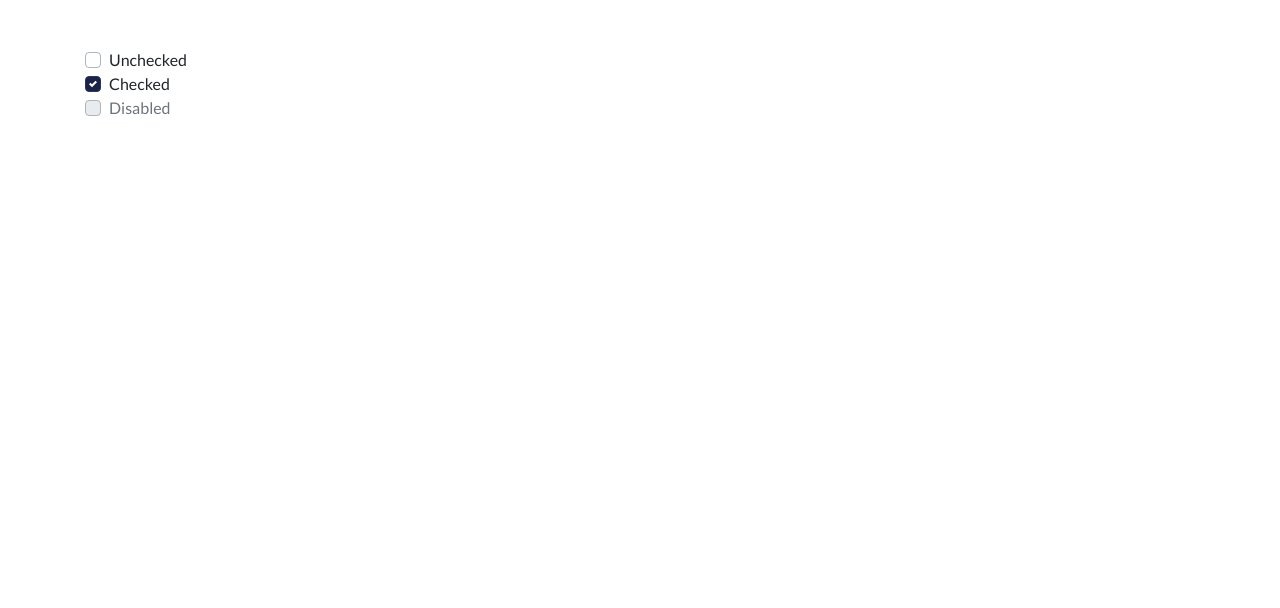
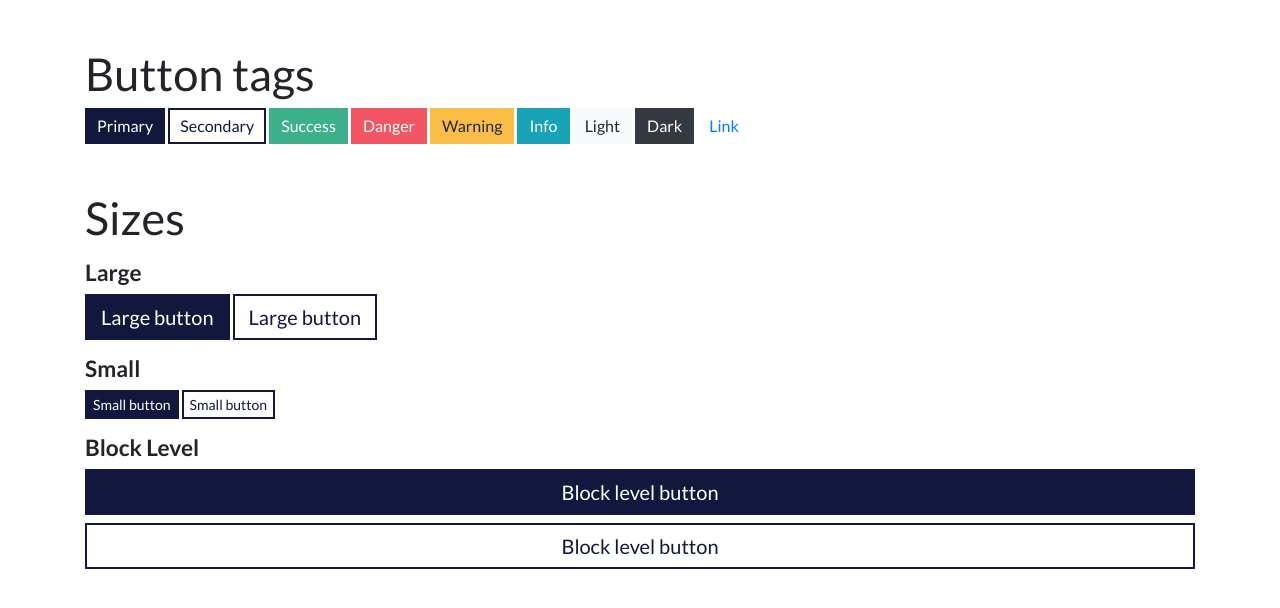
Before and after one commit to NeltaGmbh/framework, a website built with webpack: page index.html in a window 1280 px wide. Built offline with nearby package versions, Linux system fonts and the light colour scheme.

Commit message:
DEV-435 Buttons Developed

```diff
--- a/index.html
+++ b/index.html
@@ -11,23 +11,42 @@
     <div class="container mt-5">
         <div class="row">
             <div class="col-12">
-                <div class="custom-control custom-checkbox">
-                    <input type="checkbox" class="custom-control-input" id="customCheck1">
-                    <label class="custom-control-label" for="customCheck1">Unchecked</label>
-                </div>
-                <div class="custom-control custom-checkbox">
-                    <input type="checkbox" class="custom-control-input" id="customCheck2" checked>
-                    <label class="custom-control-label" for="customCheck2">Checked</label>
-                </div>
-                <div class="custom-control custom-checkbox">
-                    <input type="checkbox" class="custom-control-input" id="customCheck3" disabled>
-                    <label class="custom-control-label" for="customCheck3">Disabled</label>
-                </div>
+                <h3>Button tags</h3>
+                <button type="button" class="btn btn-primary">Primary</button>
+                <button type="button" class="btn btn-secondary">Secondary</button>
+                <button type="button" class="btn btn-success">Success</button>
+                <button type="button" class="btn btn-danger">Danger</button>
+                <button type="button" class="btn btn-warning">Warning</button>
+                <button type="button" class="btn btn-info">Info</button>
+                <button type="button" class="btn btn-light">Light</button>
+                <button type="button" class="btn btn-dark">Dark</button>
+
+                <button type="button" class="btn btn-link">Link</button>
             </div>
         </div>
     </div>
 
 
+    <div class="container mt-5">
+        <div class="row">
+            <div class="col-12">
+                <h3>Sizes</h3>
+
+                <h5 class="mt-3">Large</h5>
+                <button type="button" class="btn btn-primary btn-lg">Large button</button>
+                <button type="button" class="btn btn-secondary btn-lg">Large button</button>
+
+                <h5 class="mt-3">Small</h5>
+                <button type="button" class="btn btn-primary btn-sm">Small button</button>
+                <button type="button" class="btn btn-secondary btn-sm">Small button</button>
+
+                <h5 class="mt-3">Block Level</h5>
+                <button type="button" class="btn btn-primary btn-lg btn-block">Block level button</button>
+                <button type="button" class="btn btn-secondary btn-lg btn-block">Block level button</button>
+            </div>
+        </div>
+    </div>
+
     <script src="https://unpkg.com/ionicons@5.2.3/dist/ionicons.js"></script>
     <script src="dist/bundle.js"></script>
 </body>
--- a/package.json
+++ b/package.json
@@ -1,6 +1,6 @@
 {
   "name": "nelta-framework",
-  "version": "0.1.6",
+  "version": "0.1.7",
   "description": "Nelta's framework",
   "main": "index.js",
   "scripts": {
--- /dev/null
+++ b/src/sass/components/_button.scss
@@ -0,0 +1,66 @@
+.btn {
+    border-radius: 0;
+    border: 0;
+}
+
+// Primary
+.btn-primary {
+    background: $main-blue;
+    &:hover {
+        background: $blue-2 !important;
+    }
+    &:active, &:focus {
+        background: $blue-3 !important;
+        box-shadow: 0 0 0 0.2rem rgba(28, 36, 69, 0.5);
+    }
+}
+
+// Secondary
+.btn-secondary {
+    background: transparent;
+    box-shadow:inset 0px 0px 0px 2px $main-blue;
+    color: $main-blue;
+    &:hover {
+        background: $main-blue !important;
+    }
+    &:active, &:focus {
+        background: $main-blue !important;
+        box-shadow: 0 0 0 0.2rem rgba(28, 36, 69, 0.5);
+    }
+}
+
+// Success
+.btn-success {
+    background: $main-success;
+    &:hover {
+        background: rgb(67, 201, 158) !important;
+    }
+    &:active, &:focus {
+        background: rgb(67, 201, 158) !important;
+        box-shadow: 0 0 0 0.2rem rgba(60, 176, 139, 0.5);
+    }
+}
+
+// Danger
+.btn-danger {
+    background: $main-danger;
+    &:hover {
+        background: rgb(235, 100, 113) !important;
+    }
+    &:active, &:focus {
+        background: rgb(235, 100, 113) !important;
+        box-shadow: 0 0 0 0.2rem rgba(244, 85, 100, 0.5);
+    }
+}
+
+// Warning
+.btn-warning {
+    background: $main-warning;
+    &:hover {
+        background: rgb(236, 191, 99) !important;
+    }
+    &:active, &:focus {
+        background: rgb(236, 191, 99) !important;
+        box-shadow: 0 0 0 0.2rem rgba(250, 190, 71, 0.5);
+    }
+}
--- a/src/sass/components/components.scss
+++ b/src/sass/components/components.scss
@@ -5,3 +5,4 @@
 @import '_breadcrumbs.scss';
 @import '_radio.scss';
 @import '_checkbox.scss';
+@import '_button.scss';
```
Also changed, not shown: dist/bundle.css.
